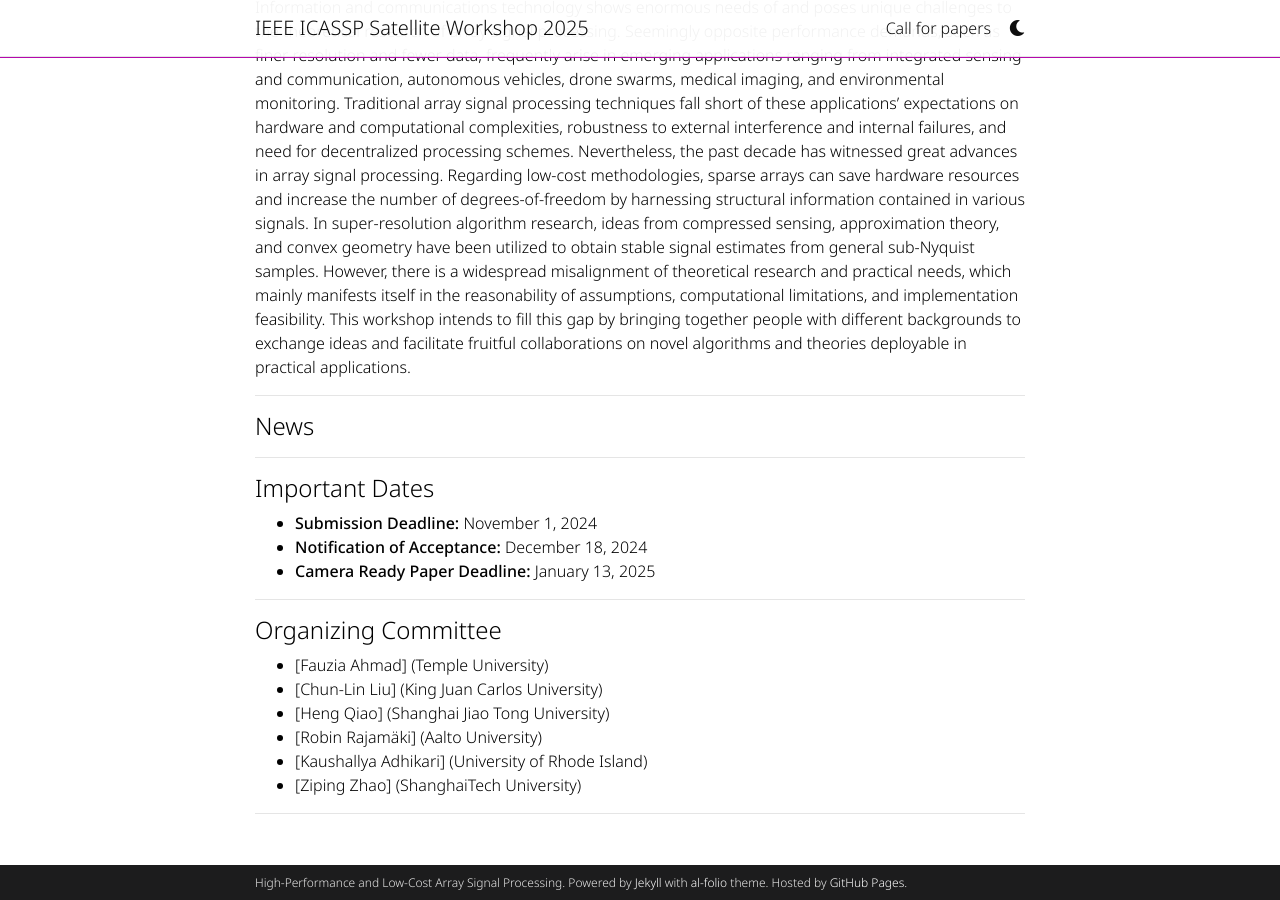
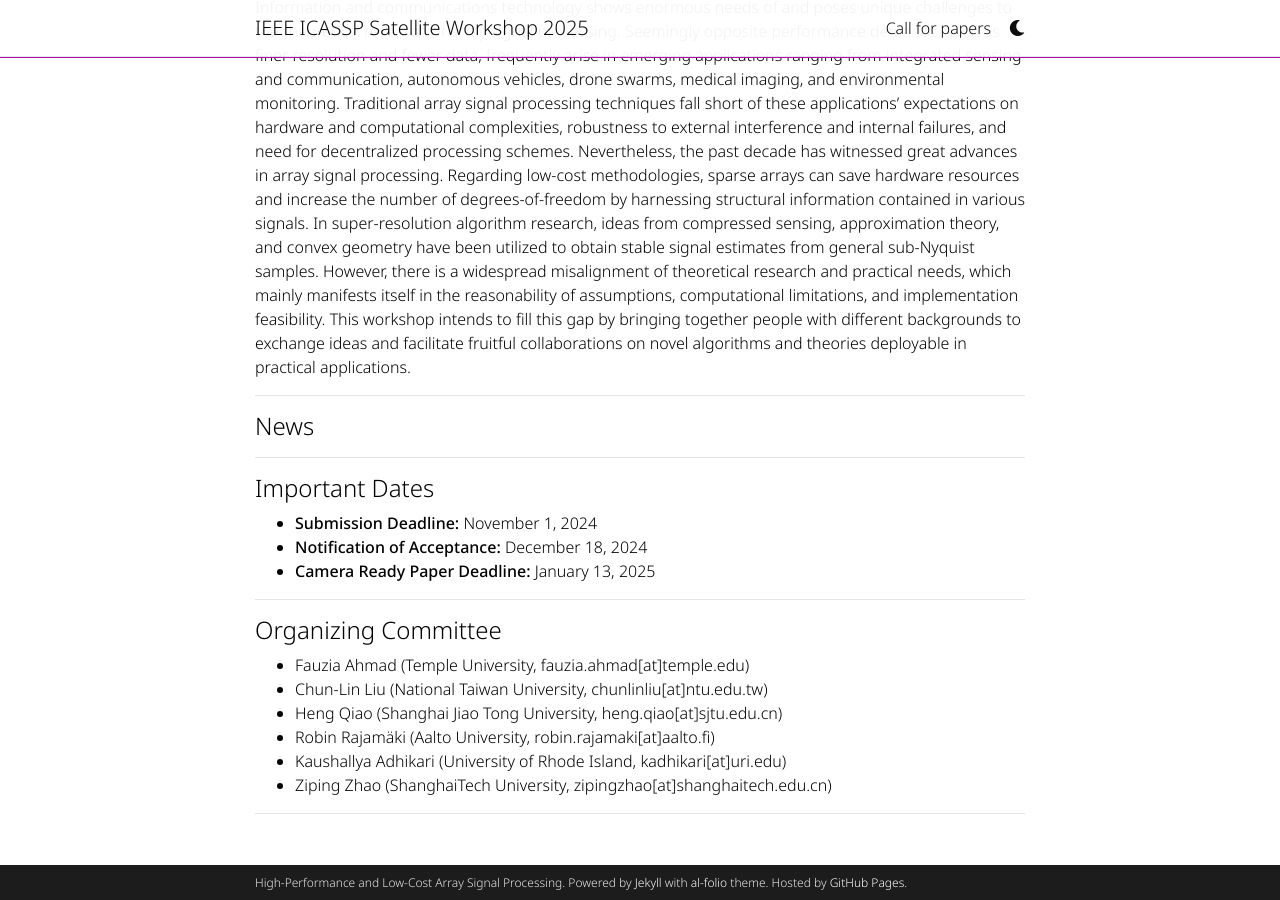
Before and after one commit to signal-process/signal-process.github.io, a Jekyll site: the page built from _pages/about.md, in a window 1280 px wide and 900 px high, scrolled down 502 px. Built offline with Jekyll 4.4.1, drawn with Linux system fonts in a browser that asks for light colours; full-size pictures stand in for the smaller copies a plugin makes; comment, search, counter and statistics services are not loaded; a style sheet for code colours, icons or effects is not loaded.

Commit message:
Update about.md

```diff
--- a/_pages/about.md
+++ b/_pages/about.md
@@ -27,11 +27,11 @@ Information and communications technology shows enormous needs of and poses uniq
 ---
 #### Organizing Committee
 
-+ [Fauzia Ahmad] (Temple University)
-+ [Chun-Lin Liu] (King Juan Carlos University)
-+ [Heng Qiao] (Shanghai Jiao Tong University)
-+ [Robin Rajamäki] (Aalto University)
-+ [Kaushallya Adhikari] (University of Rhode Island)
-+ [Ziping Zhao] (ShanghaiTech University)
++ Fauzia Ahmad (Temple University, fauzia.ahmad[at]temple.edu)
++ Chun-Lin Liu (National Taiwan University, chunlinliu[at]ntu.edu.tw)
++ Heng Qiao (Shanghai Jiao Tong University, heng.qiao[at]sjtu.edu.cn)
++ Robin Rajamäki (Aalto University, robin.rajamaki[at]aalto.fi)
++ Kaushallya Adhikari (University of Rhode Island, kadhikari[at]uri.edu)
++ Ziping Zhao (ShanghaiTech University, zipingzhao[at]shanghaitech.edu.cn)
 
 ---
```
